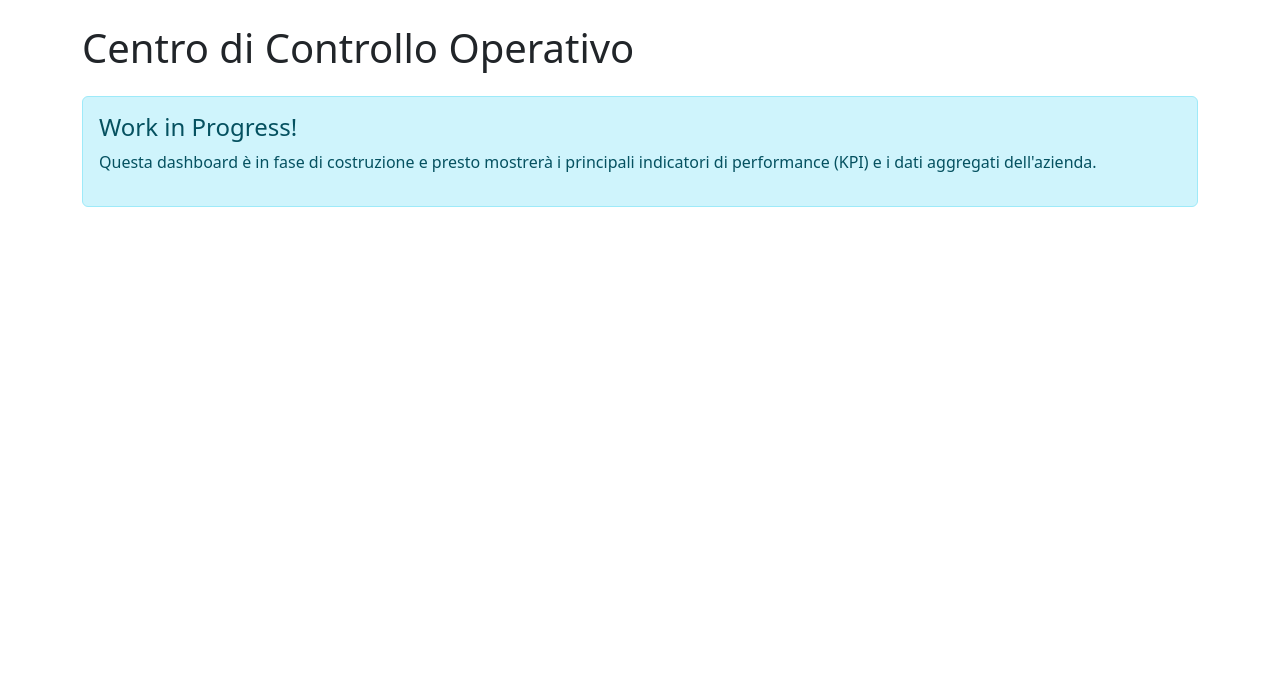
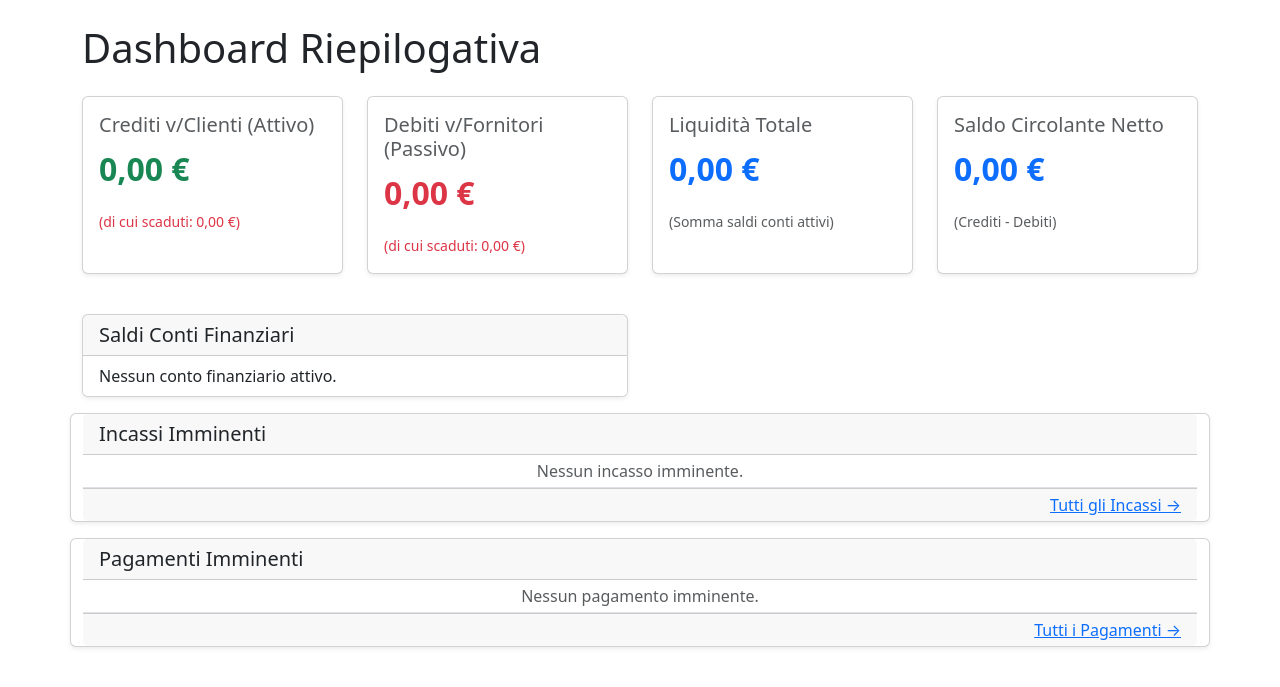
Before and after one commit to stefincarico/NewGestiDjango, a Django app: page / in a window 1280 px wide. Shown: the part 56-743 px from the top of the page. Run offline with Django 5.2, Linux system fonts and the light colour scheme; the visitor is signed in with stand-in values (Sample User, id 1); data that the repository does not hold is empty; some libraries are stand-ins or nearby versions.

Commit message:
Dashboard perfezionata

```diff
--- a/dashboard/templates/dashboard/dashboard.html
+++ b/dashboard/templates/dashboard/dashboard.html
@@ -1,12 +1,124 @@
 <!-- in dashboard/templates/dashboard/dashboard.html -->
 {% extends 'base.html' %}
+{% load humanize %} <!-- Carica i filtri per la formattazione dei numeri -->
 
-{% block title %}Dashboard - (c) Lubrano){% endblock %}
+{% block title %}Dashboard - GestionarioWEB{% endblock %}
 
 {% block content %}
-    <h1 class="mb-4">Centro di Controllo Operativo</h1>
-    <div class="alert alert-info" role="alert">
-        <h4 class="alert-heading">Work in Progress!</h4>
-        <p>Questa dashboard è in fase di costruzione e presto mostrerà i principali indicatori di performance (KPI) e i dati aggregati dell'azienda.</p>
+    <h1 class="mb-4">Dashboard Riepilogativa</h1>
+
+    <!-- Riga 1: KPI Principali -->
+    <div class="row mb-4">
+        <!-- Card Crediti -->
+        <div class="col-lg-3 col-md-6 mb-3">
+            <div class="card h-100 shadow-sm">
+                <div class="card-body">
+                    <h5 class="card-title text-muted">Crediti v/Clienti (Attivo)</h5>
+                    <p class="card-text fs-2 fw-bold text-success">{{ crediti_totali|floatformat:2|intcomma }} €</p>
+                    <small class="text-danger">(di cui scaduti: {{ crediti_scaduti|floatformat:2|intcomma }} €)</small>
+                </div>
+            </div>
+        </div>
+        <!-- Card Debiti -->
+        <div class="col-lg-3 col-md-6 mb-3">
+            <div class="card h-100 shadow-sm">
+                <div class="card-body">
+                    <h5 class="card-title text-muted">Debiti v/Fornitori (Passivo)</h5>
+                    <p class="card-text fs-2 fw-bold text-danger">{{ debiti_totali|floatformat:2|intcomma }} €</p>
+                    <small class="text-danger">(di cui scaduti: {{ debiti_scaduti|floatformat:2|intcomma }} €)</small>
+                </div>
+            </div>
+        </div>
+        <!-- Card Liquidità -->
+        <div class="col-lg-3 col-md-6 mb-3">
+            <div class="card h-100 shadow-sm">
+                <div class="card-body">
+                    <h5 class="card-title text-muted">Liquidità Totale</h5>
+                    <p class="card-text fs-2 fw-bold {% if liquidita_totale < 0 %}text-danger{% else %}text-primary{% endif %}">
+                        {{ liquidita_totale|floatformat:2|intcomma }} €
+                    </p>
+                    <small class="text-muted">(Somma saldi conti attivi)</small>
+                </div>
+            </div>
+        </div>
+        <!-- Card Saldo Circolante -->
+        <div class="col-lg-3 col-md-6 mb-3">
+            <div class="card h-100 shadow-sm">
+                <div class="card-body">
+                    <h5 class="card-title text-muted">Saldo Circolante Netto</h5>
+                    <p class="card-text fs-2 fw-bold {% if saldo_circolante_netto < 0 %}text-danger{% else %}text-primary{% endif %}">
+                        {{ saldo_circolante_netto|floatformat:2|intcomma }} €
+                    </p>
+                    <small class="text-muted">(Crediti - Debiti)</small>
+                </div>
+            </div>
+        </div>
     </div>
+
+    <!-- Riga 2: Widget Dettagliati -->
+    <div class="row">
+        <!-- Widget Saldi Conti -->
+        <div class="col-lg-6 mb-3">
+            <div class="card h-100 shadow-sm">
+                <div class="card-header">
+                    <h5 class="mb-0">Saldi Conti Finanziari</h5>
+                </div>
+                <div class="list-group list-group-flush">
+                    {% for conto in conti_finanziari_con_saldo %}
+                        <div class="list-group-item d-flex justify-content-between align-items-center">
+                            {{ conto.nome_conto }}
+                            <span class="badge {% if conto.saldo < 0 %}bg-danger{% else %}bg-success{% endif %} rounded-pill fs-6">
+                                {{ conto.saldo|floatformat:2|intcomma }} €
+                            </span>
+                        </div>
+                    {% empty %}
+                        <div class="list-group-item">Nessun conto finanziario attivo.</div>
+                    {% endfor %}
+                </div>
+            </div>
+        </div>
+        <!-- Widget Scadenze Incassi -->
+        <div class="card h-100 shadow-sm mb-3">
+            <div class="card-header"><h5 class="mb-0">Incassi Imminenti</h5></div>
+            <table class="table table-sm mb-0">
+                <tbody>
+                    {% for scadenza in scadenze_imminenti %}
+                        <tr>
+                            <td>{{ scadenza.data_scadenza|date:"d/m" }}</td>
+                            <td>{{ scadenza.anagrafica }}</td>
+                            <td class="text-end">{{ scadenza.importo_residuo|floatformat:2|intcomma }} €</td>
+                        </tr>
+                    {% empty %}
+                        <tr><td class="text-center text-muted">Nessun incasso imminente.</td></tr>
+                    {% endfor %}
+                </tbody>
+            </table>
+            <div class="card-footer text-end py-1">
+                <a href="{% url 'scadenziario_incassi' %}">Tutti gli Incassi →</a>
+            </div>
+        </div>
+
+        <!-- Widget Scadenze Pagamenti -->
+        <div class="card h-100 shadow-sm">
+            <div class="card-header"><h5 class="mb-0">Pagamenti Imminenti</h5></div>
+            <table class="table table-sm mb-0">
+                <tbody>
+                    {% for scadenza in scadenze_pagamenti_imminenti %}
+                        <tr>
+                            <td>{{ scadenza.data_scadenza|date:"d/m" }}</td>
+                            <td>{{ scadenza.anagrafica }}</td>
+                            <td class="text-end text-danger fw-bold">{{ scadenza.importo_residuo|floatformat:2|intcomma }} €</td>
+                        </tr>
+                    {% empty %}
+                        <tr><td class="text-center text-muted">Nessun pagamento imminente.</td></tr>
+                    {% endfor %}
+                </tbody>
+            </table>
+            <div class="card-footer text-end py-1">
+                <a href="{% url 'scadenziario_pagamenti' %}">Tutti i Pagamenti →</a>
+            </div>
+        </div>
+    </div>
+    </div>
+
 {% endblock %}
--- a/dashboard/views.py
+++ b/dashboard/views.py
@@ -2,10 +2,83 @@ from django.shortcuts import render, get_object_or_404
 from django.contrib.auth.decorators import login_required
 from django.utils import timezone
 from core.models import PrimaNota, ContoFinanziario, Scadenza
+from django.db.models import Sum, Q, F, DecimalField
+from django.db.models.functions import Coalesce
 
 @login_required
 def dashboard_view(request):
-    return render(request, 'dashboard/dashboard.html')
+    oggi = timezone.now().date()
+
+    # --- 1. Calcolo Crediti v/Clienti (Attivo) ---
+    crediti = Scadenza.objects.filter(
+        tipo_scadenza=Scadenza.TipoScadenza.INCASSO,
+        stato__in=[Scadenza.StatoScadenza.APERTA, Scadenza.StatoScadenza.PAGATA_PARZIALMENTE]
+    ).aggregate(
+        # Somma di tutti gli importi residui
+        totale_crediti=Coalesce(Sum(F('importo') - F('importo_pagato')), 0, output_field=DecimalField()),
+        # Somma dei residui solo per le scadenze con data passata
+        totale_scaduti=Coalesce(Sum(
+            F('importo') - F('importo_pagato'),
+            filter=Q(data_scadenza__lt=oggi)
+        ), 0, output_field=DecimalField())
+    )
+
+    # --- 2. Calcolo Debiti v/Fornitori (Passivo) ---
+    debiti = Scadenza.objects.filter(
+        tipo_scadenza=Scadenza.TipoScadenza.PAGAMENTO,
+        stato__in=[Scadenza.StatoScadenza.APERTA, Scadenza.StatoScadenza.PAGATA_PARZIALMENTE]
+    ).aggregate(
+        totale_debiti=Coalesce(Sum(F('importo') - F('importo_pagato')), 0, output_field=DecimalField()),
+        totale_scaduti=Coalesce(Sum(
+            F('importo') - F('importo_pagato'),
+            filter=Q(data_scadenza__lt=oggi)
+        ), 0, output_field=DecimalField())
+    )
+
+    # --- 3. Calcolo Saldi Conti Finanziari e Liquidità Totale ---
+    conti_finanziari = ContoFinanziario.objects.filter(attivo=True).annotate(
+        # Per ogni conto, calcola la somma delle entrate e delle uscite
+        totale_entrate=Coalesce(Sum('movimenti__importo', filter=Q(movimenti__tipo_movimento='Entrata')), 0, output_field=DecimalField()),
+        totale_uscite=Coalesce(Sum('movimenti__importo', filter=Q(movimenti__tipo_movimento='Uscita')), 0, output_field=DecimalField())
+    ).annotate(
+        # Calcola il saldo come differenza
+        saldo=F('totale_entrate') - F('totale_uscite')
+    )
+
+    liquidita_totale = conti_finanziari.aggregate(totale=Sum('saldo'))['totale'] or 0.00
+
+    # --- 4. Calcoli Finali ---
+    crediti_totali = crediti['totale_crediti']
+    debiti_totali = debiti['totale_debiti']
+    saldo_circolante_netto = crediti_totali - debiti_totali
+
+    # --- 5. Dati per i Widget ---
+    scadenze_imminenti = Scadenza.objects.filter(
+        tipo_scadenza=Scadenza.TipoScadenza.INCASSO,
+        stato__in=[Scadenza.StatoScadenza.APERTA, Scadenza.StatoScadenza.PAGATA_PARZIALMENTE],
+        data_scadenza__gte=oggi
+        ).order_by('data_scadenza')[:5]
+
+    scadenze_pagamenti_imminenti = Scadenza.objects.filter(
+        tipo_scadenza=Scadenza.TipoScadenza.PAGAMENTO,
+        stato__in=[Scadenza.StatoScadenza.APERTA, Scadenza.StatoScadenza.PAGATA_PARZIALMENTE],
+        data_scadenza__gte=oggi
+        ).order_by('data_scadenza')[:5]
+
+    # Inseriamo i dati nel contesto da passare al template
+    context = {
+        'crediti_totali': crediti_totali,
+        'crediti_scaduti': crediti['totale_scaduti'],
+        'debiti_totali': debiti_totali,
+        'debiti_scaduti': debiti['totale_scaduti'],
+        'liquidita_totale': liquidita_totale,
+        'saldo_circolante_netto': saldo_circolante_netto,
+        'conti_finanziari_con_saldo': conti_finanziari,
+        'scadenze_imminenti': scadenze_imminenti,
+        'scadenze_pagamenti_imminenti': scadenze_pagamenti_imminenti,
+    }
+
+    return render(request, 'dashboard/dashboard.html', context)
 
 @login_required
 def scadenziario_incassi_view(request):
--- a/newgestidjango/settings.py
+++ b/newgestidjango/settings.py
@@ -18,6 +18,7 @@ INSTALLED_APPS = [
     'django.contrib.sessions',
     'django.contrib.messages',
     'django.contrib.staticfiles',
+    'django.contrib.humanize',
 ]
 
 MIDDLEWARE = [
@@ -74,6 +75,7 @@ TIME_ZONE = 'Europe/Rome'
 USE_I18N = True
 USE_L10N = True
 USE_TZ = True
+USE_THOUSAND_SEPARATOR = True
 
 # Static files
 STATIC_URL = 'static/'
@@ -91,3 +93,4 @@ STATICFILES_DIRS = [
 
 LOGIN_URL = 'login'
 LOGIN_REDIRECT_URL = 'dashboard'
+LOGOUT_REDIRECT_URL = 'login'
```
